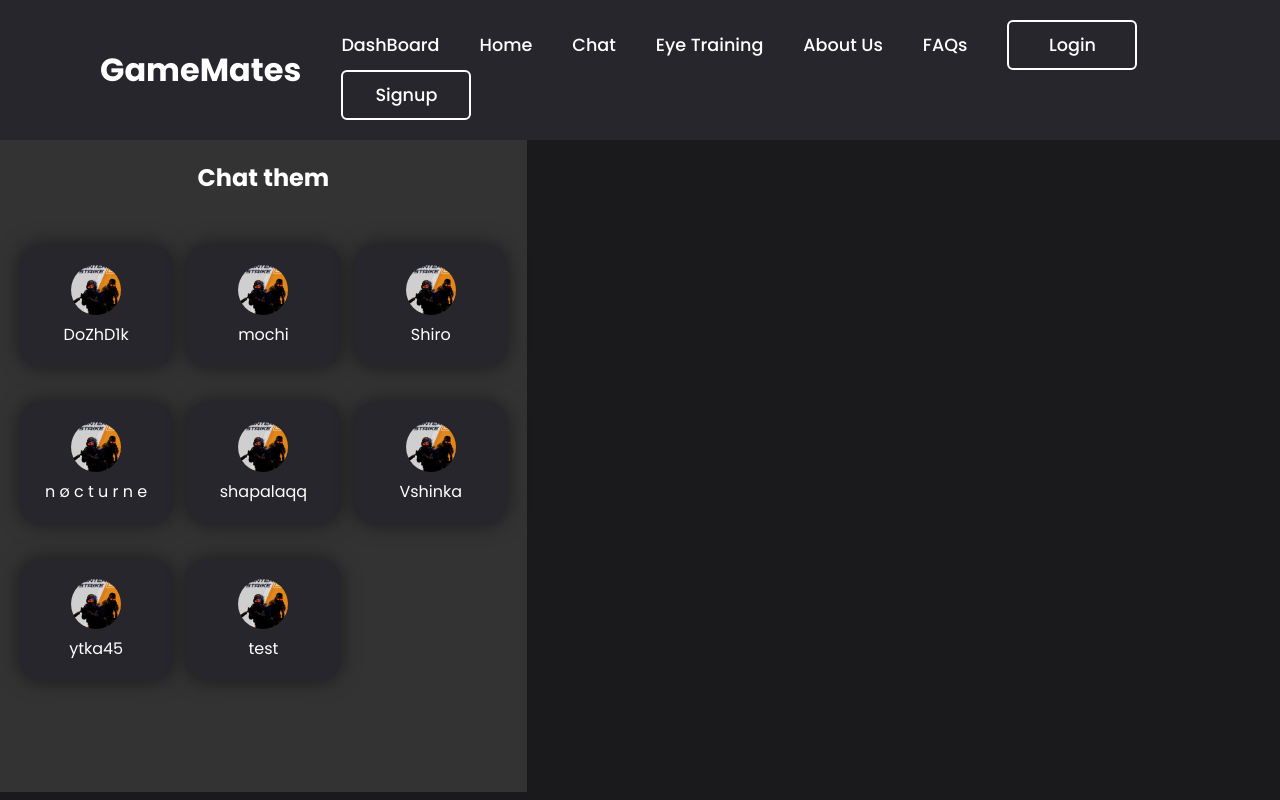
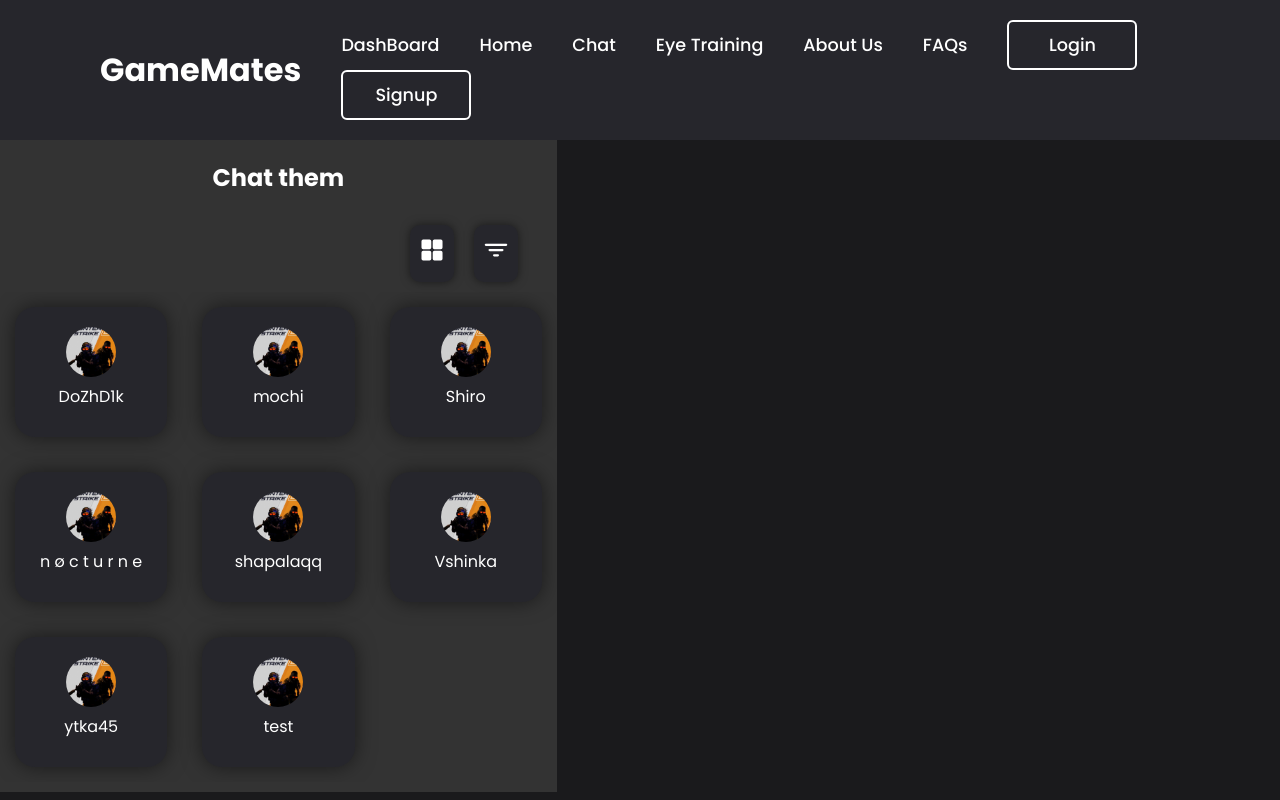
Before and after one commit to DoZhD1k/GameMates, a React (Create React App) app in the folder frontend/: page /chat in a window 1280 px wide. Built offline with nearby package versions, Linux system fonts and the light colour scheme.

Commit message:
redesing chat

```diff
--- a/frontend/src/components/ChatContainer/ChatContainer.jsx
+++ b/frontend/src/components/ChatContainer/ChatContainer.jsx
@@ -1,21 +1,30 @@
 import React from 'react'
 import chat from "../../assets/DataJs/chat"
+import isGrid from "../GridChanger/GridChanger"
 
 const ChatContainer = () => {
   return (
     <div className="grid-chat-container">
-    {chat.map((user, index) => (
+    {isGrid ? (
+      chat.map((user, index) => (
         <div className="chat-users-items" key={index}>
           <div className="chat-users-item-div">
             <div className="chat-users-item">
-            <img className="chat-users-img" src={user.logo} alt="logo"></img>
+              <img className="chat-users-img" src={user.img} alt={user.name}></img>
             </div>
             <div className="chat-users-item">
-            {user.nickname}
+              {user.name}
             </div>
           </div>
         </div>
+      ))
+    ) : (
+      <ul>
+        {chat.map((user, index) => (
+          <li key={index}>{user.name}</li>
         ))}
+      </ul>
+    )}
   </div>
   )
 }
--- a/frontend/src/components/GridChanger/GridChanger.jsx
+++ b/frontend/src/components/GridChanger/GridChanger.jsx
@@ -1,12 +1,23 @@
-import React from 'react'
+import React, { useState } from 'react';
+// import chat from "../assets/DataJs/chat";
 
 const GridChanger = () => {
+  const [isGrid, setIsGrid] = useState(true);
+
+  const handleGridToggle = () => {
+    setIsGrid(true);
+  };
+
+  const handleListToggle = () => {
+    setIsGrid(false);
+  };
+
   return (
     <div className='grid-changer-icons'>
-      <span className='grid-changer-icon'>
+      <span className={`grid-changer-icon ${isGrid ? 'active' : ''}`} onClick={handleGridToggle}>
         <ion-icon name="grid"></ion-icon>
       </span>
-      <span className='grid-changer-icon'>
+      <span className={`grid-changer-icon ${!isGrid ? 'active' : ''}`} onClick={handleListToggle}>
         <ion-icon name="filter"></ion-icon>
       </span>
     </div>
--- a/frontend/src/pages/CSS/Chat.css
+++ b/frontend/src/pages/CSS/Chat.css
@@ -16,7 +16,7 @@
     color: white;
     padding-top: 20px;
 
-    max-width: 550px;
+    max-width: 560px;
 }
 
 .chat-sidebar h2 {
@@ -67,14 +67,18 @@
 }
 
 .grid-chat-container {
+    margin-top: 10px;
     display: grid;
     grid-template-columns: repeat(3, 1fr);
     gap: 15px;
-    padding: 20px;
+    padding: 5px;
+    height: 490px;
+    overflow-y: auto;
+    overflow-x: hidden;
 }
 
 .chat-users-items {
-    margin-bottom: 20px;
+    margin: 10px;
     background-color: #26262c;
     border: none;
     outline: none;
@@ -114,3 +118,32 @@
     white-space: nowrap;
     text-overflow: ellipsis;
 }
+
+.list-chat-container {
+    min-width: 555px;
+    display: block;
+    list-style-type: none;
+    padding: 0;
+    margin: 0;
+    margin-top: 10px;
+}
+
+.list-chat-container-item {
+    background-color: #26262c;
+    border-radius: 8px;
+    padding: 10px;
+    margin-bottom: 10px;
+    cursor: pointer;
+    transition: transform 0.3s ease-in-out;
+    align-items: center;
+    display: flex;
+}
+
+.list-chat-container-item:hover {
+    transform: scale(1.02);
+}
+
+.chat-container-text {
+    padding-left: 20px;
+    font-size: 1.1em;
+}
--- a/frontend/src/pages/Chatpage.jsx
+++ b/frontend/src/pages/Chatpage.jsx
@@ -1,16 +1,76 @@
-import React from 'react';
+// import React from 'react';
+// import "./CSS/Chat.css";
+// import GridChanger from "../components/GridChanger/GridChanger"
+// import ChatContainer from '../components/ChatContainer/ChatContainer';
+
+// const Chatpage = () => {
+//   return (
+//     <div className="chat-panel">
+//       <div className="chat-sidebar">
+//         <h2>Chat them</h2>
+//         <div className="grid-changer">
+//           <GridChanger />
+//           <ChatContainer />
+//         </div>
+//       </div>
+//     </div>
+//   );
+// };
+
+// export default Chatpage;
+import React, { useState } from 'react';
 import "./CSS/Chat.css";
-import GridChanger from "../components/GridChanger/GridChanger"
-import ChatContainer from '../components/ChatContainer/ChatContainer';
+import chat from "../assets/DataJs/chat";
 
 const Chatpage = () => {
+  const [isGrid, setIsGrid] = useState(true);
+
+  const handleGridToggle = () => {
+    setIsGrid(true);
+  };
+
+  const handleListToggle = () => {
+    setIsGrid(false);
+  };
+
   return (
     <div className="chat-panel">
       <div className="chat-sidebar">
         <h2>Chat them</h2>
         <div className="grid-changer">
-          <GridChanger />
-          <ChatContainer />
+          <div className='grid-changer-icons'>
+            <span className={`grid-changer-icon ${isGrid ? 'active' : ''}`} onClick={handleGridToggle}>
+              <ion-icon name="grid"></ion-icon>
+            </span>
+            <span className={`grid-changer-icon ${!isGrid ? 'active' : ''}`} onClick={handleListToggle}>
+              <ion-icon name="filter"></ion-icon>
+            </span>
+          </div>
+          <div className="grid-chat-container">
+            {isGrid ? (
+              chat.map((user, index) => (
+                <div className="chat-users-items" key={index}>
+                  <div className="chat-users-item-div">
+                    <div className="chat-users-item">
+                      <img className="chat-users-img" src={user.logo} alt="logo"></img>
+                    </div>
+                    <div className="chat-users-item">
+                      {user.nickname}
+                    </div>
+                  </div>
+                </div>
+              ))
+            ) : (
+              <ul className="list-chat-container">
+                {chat.map((user, index) => (
+                  <li className="list-chat-container-item" key={index}>
+                    <img className="chat-users-img" src={user.logo} alt="logo"></img>
+                    <span className='chat-container-text'>{user.nickname}</span>
+                    </li>
+                ))}
+              </ul>
+            )}
+          </div>
         </div>
       </div>
     </div>
```
Also changed, not shown: frontend/src/components/MassagesContainer/MassagesContainer.jsx (+9 -0 lines). Lines whose indentation alone changed are shown as unchanged.
